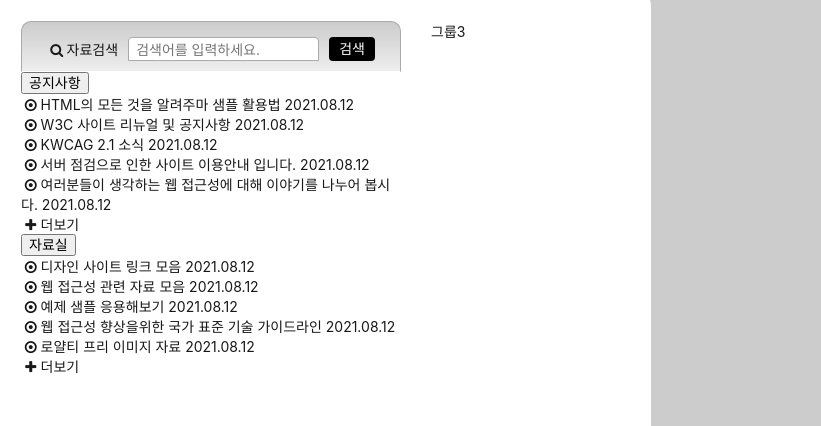
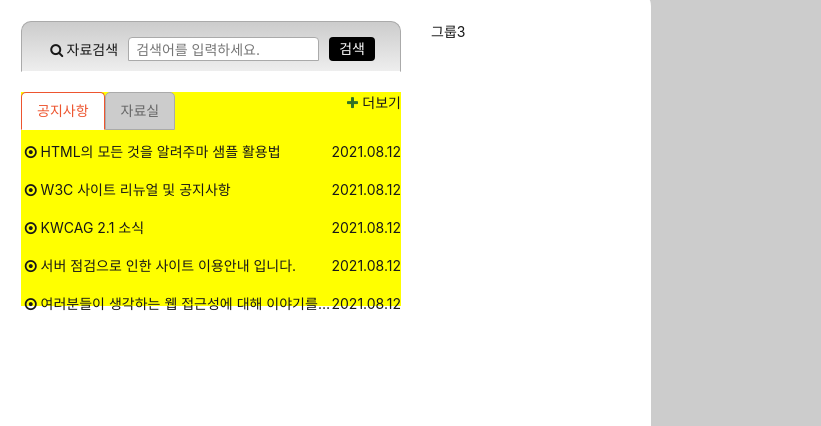
Before and after one commit to dikum98/zeroConnecTo, a website: page HTML5/index.html in a window 1280 px wide. Shown: the part 258-684 px from the top of the page, 459-1280 px from the left. Drawn offline with Linux system fonts and the light colour scheme; a web font is replaced by a local one.

Commit message:
float과 position을 활용한 게시판 디자인 완성

```diff
--- a/HTML5/css/index.css
+++ b/HTML5/css/index.css
@@ -516,6 +516,75 @@ body {
   border: 0;
 }
 
+/* 공지사항 및 자료실 */
+.board {
+  margin-top: 20px;
+  background: yellow;
+  position: relative;
+  height: 214px;
+}
+
+.board-tab {
+  float: left;
+  border: 1px solid #aaa;
+  border-radius: 5px 5px 0 0;
+  background: #ccc;
+  padding: 10px 15px;
+  color: #666;
+}
+
+.board-section.is-select .board-tab {
+  background: #fff;
+  color: #ed552f;
+  border-color: currentColor currentColor #fff currentColor;
+}
+
+.board-panel {
+  display: none;
+  position: absolute;
+  /* background: pink; */
+  top: 45px;
+  left: 0;
+  width: 100%;
+}
+
+.board-panel li {
+  display: flex;
+  flex-flow: row nowrap;
+  width: 100%;
+  align-items: center;
+}
+
+.board-panel a {
+  flex-grow: 1;
+  white-space: nowrap;
+  overflow: hidden;
+  text-overflow: ellipsis;
+  padding: 4px 0;
+}
+
+.board-more {
+  display: none;
+  position: absolute;
+  top: -8px;
+  right: -8px;
+  padding: 8px;
+}
+
+.board-more::before {
+  color: hsla(110, 50%, 30%, 1);
+}
+
+.board-section.is-select .board-panel {
+  display: flex;
+  flex-flow: row wrap;
+  gap: 10px;
+}
+
+.board-section.is-select .board-more {
+  display: block;
+}
+
 /* 슬로건 */
 .slogan {
   background: lime;
--- a/HTML5/index.html
+++ b/HTML5/index.html
@@ -252,7 +252,7 @@
           </fieldset>
         </form>
         <div class="board">
-          <section class="notice board-section">
+          <section class="notice board-section is-select">
             <h2 class="sr-only notice-title" id="noticeTitle">공지사항</h2>
             <button type="button" class="board-tab notice-tab">공지사항</button>
             <ul class="notice-list board-panel">
@@ -294,7 +294,7 @@
               >더보기</a
             >
           </section>
-          <section class="archive board-section is-select">
+          <section class="archive board-section">
             <h2 class="sr-only archive-title" id="archiveTitle">자료실</h2>
             <button type="button" class="board-tab archive-tab">자료실</button>
             <ul class="archive-list board-panel">
```
